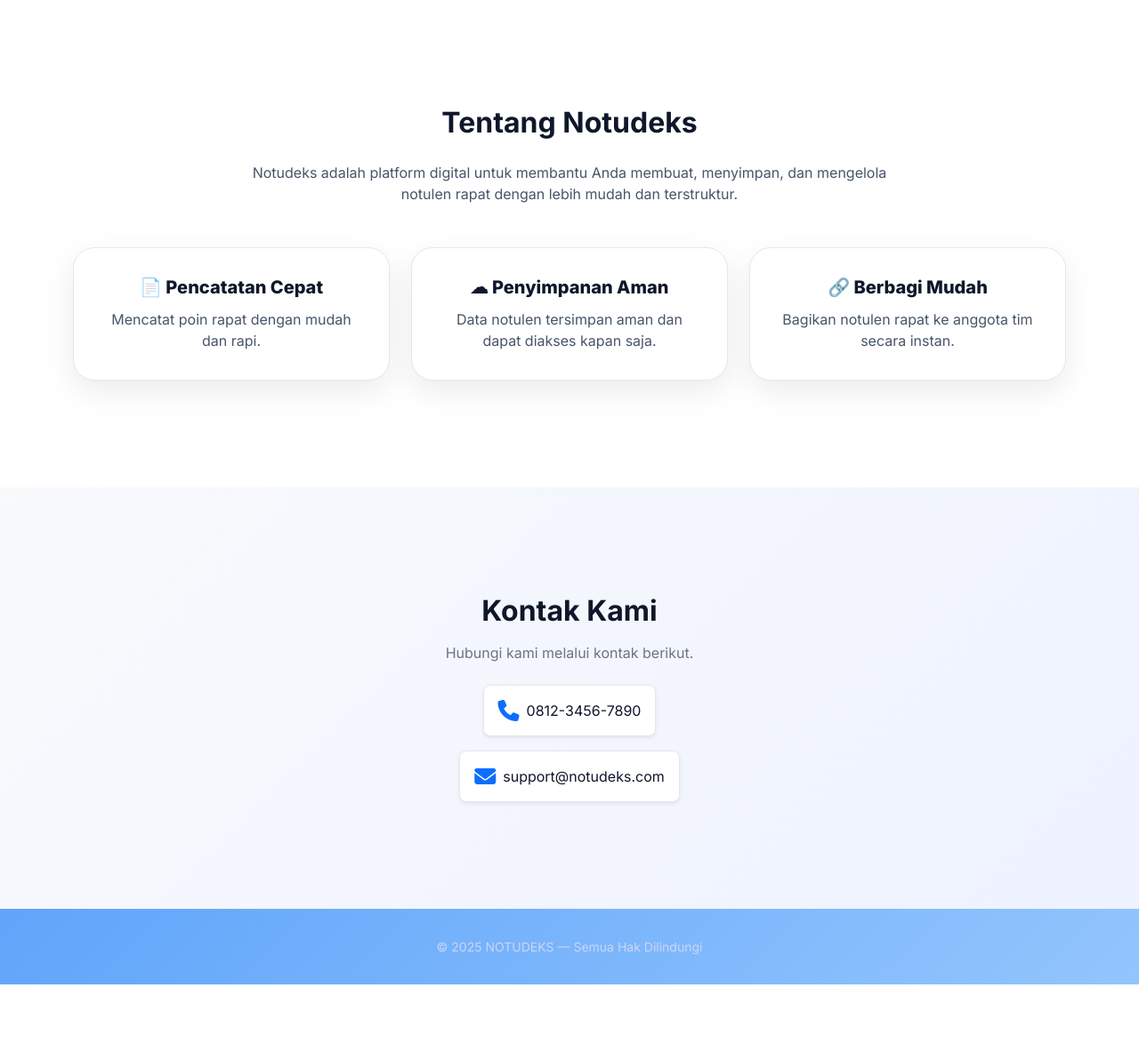
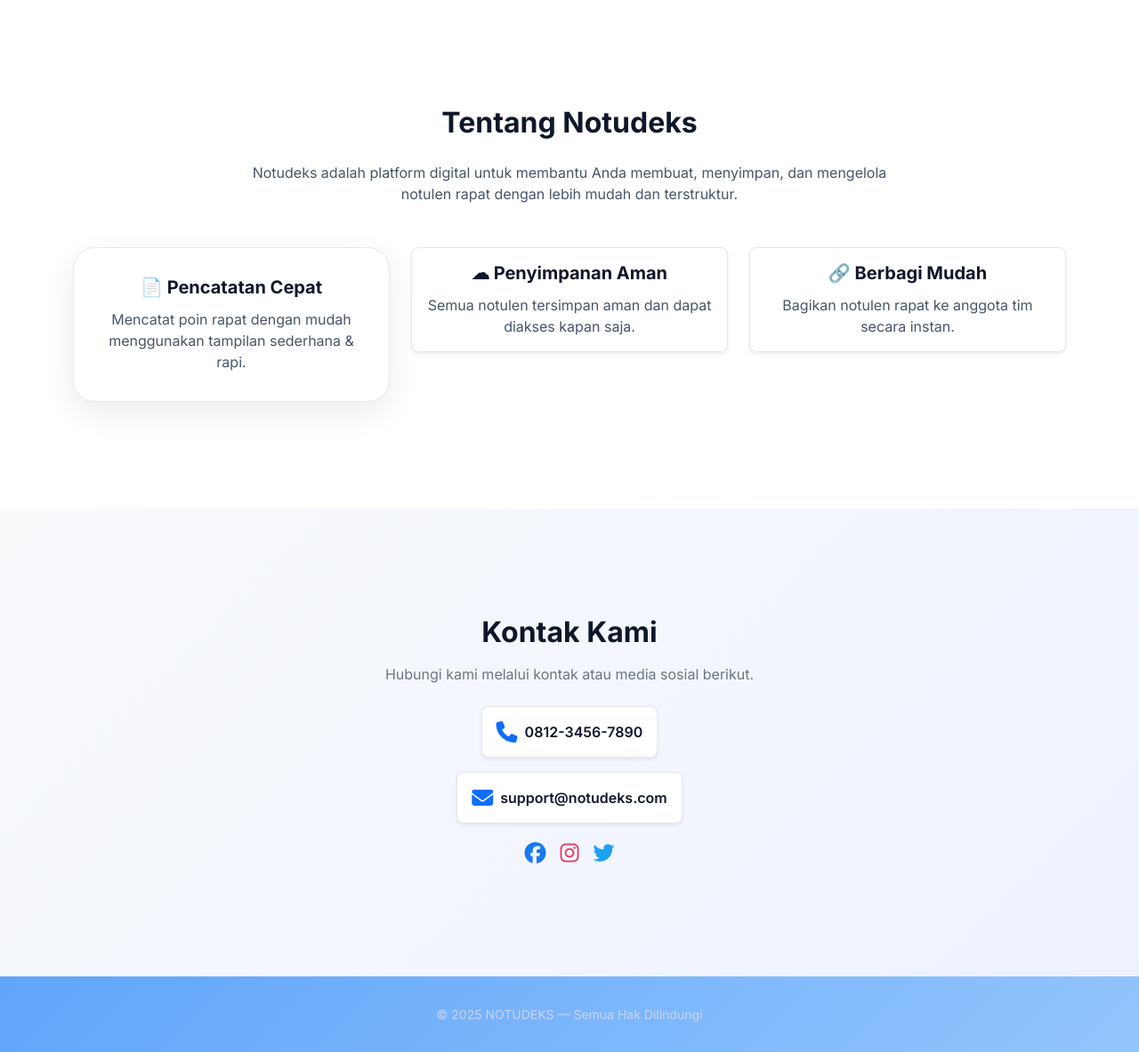
Before and after one commit to nalitanurulizza-maker/NOTULEN, a PHP site: the page made by menu home.php in a window 1280 px wide. Shown: the part 793-1976 px from the top of the page at 89% size. Before the commit the page ends 1900 px from the top, so only its background shows below. Run offline with PHP 8.4, Linux system fonts and the light colour scheme.

Commit message:
clean code

```diff
--- a/menu home.php
+++ b/menu home.php
@@ -1,69 +1,56 @@
 <?php
 session_start();
-require_once 'koneksi.php';
+include 'koneksi.php';
 
 $error = null;
 
-/* ================= LOGIN PROCESS ================= */
-if ($_SERVER['REQUEST_METHOD'] === 'POST') {
+if ($_SERVER['REQUEST_METHOD'] == 'POST') {
+    $user = mysqli_real_escape_string($koneksi, $_POST['user']);
+    $pass = $_POST['pass'];
 
-    $username = trim($_POST['user'] ?? '');
-    $password = $_POST['pass'] ?? '';
+    $query = mysqli_query($koneksi, "SELECT * FROM user WHERE username='$user' LIMIT 1");
 
-    if ($username === '' || $password === '') {
-        $error = "Username dan password wajib diisi!";
-    } else {
+    if ($row = mysqli_fetch_assoc($query)) {
 
-        $stmt = $koneksi->prepare(
-            "SELECT id, username, password, role
-             FROM user
-             WHERE username = ?
-             LIMIT 1"
-        );
-        $stmt->bind_param("s", $username);
-        $stmt->execute();
+        if (password_verify($pass, $row['password'])) {
 
-        $result = $stmt->get_result();
-        $user   = $result->fetch_assoc();
+            // ================= SESSION =================
+            $_SESSION['login']      = true;
+            $_SESSION['username']   = $row['username'];
+            $_SESSION['user_id']    = $row['id'];
+            $_SESSION['role']       = $row['role'];
 
-        if (!$user) {
-            $error = "Username tidak ditemukan!";
-        } elseif (!password_verify($password, $user['password'])) {
-            $error = "Password salah!";
-        } else {
-
-            $_SESSION['login']    = true;
-            $_SESSION['user_id']  = $user['id'];
-            $_SESSION['username'] = $user['username'];
-            $_SESSION['role']     = $user['role'];
-
-            if ($user['role'] === 'admin') {
+            if ($row['role'] === 'admin') {
                 $_SESSION['notif'] = "Selamat datang Admin!";
                 header("Location: dashboard_admin.php");
-                exit;
-            }
-
-            if ($user['role'] === 'peserta') {
+                exit();
+            } elseif ($row['role'] === 'peserta') {
+                $_SESSION['peserta_id'] = $row['id'];
                 $_SESSION['notif'] = "Login berhasil, selamat datang!";
                 header("Location: dashboardpeserta.php");
-                exit;
-            }
-
+                exit();
+            } else {
                 $error = "Role tidak dikenali!";
             }
 
-        $stmt->close();
+        } else {
+            $error = "Password salah!";
+        }
+
+    } else {
+        $error = "Username tidak ditemukan!";
     }
 }
 ?>
 
+
 <!DOCTYPE html>
 <html lang="id">
+
 <head>
   <meta charset="UTF-8">
   <meta name="viewport" content="width=device-width, initial-scale=1.0">
   <title>Notulen Rapat | Kirim</title>
-
   <link href="bootstrap/css/bootstrap.min.css" rel="stylesheet">
   <link rel="stylesheet" href="https://cdnjs.cloudflare.com/ajax/libs/font-awesome/6.5.0/css/all.min.css">
 <style>
@@ -306,7 +293,7 @@ footer{
 
 <body>
 
-<!-- ================= HEADER ================= -->
+  <!-- HEADER -->
   <header>
     <h1>Notudesk</h1>
     <nav>
@@ -316,7 +303,7 @@ footer{
     </nav>
   </header>
 
-<!-- ================= HERO ================= -->
+  <!-- HERO -->
   <section id="hero" class="hero">
   <h2>
     Catatan Rapat <span>Berkualitas</span><br>
@@ -330,95 +317,109 @@ footer{
   </button>
 </section>
 
-<!-- ================= MODAL LOGIN ================= -->
-<div class="modal fade" id="loginModal" tabindex="-1">
+
+  <!-- MODAL LOGIN -->
+  <div class="modal fade" id="loginModal" tabindex="-1" aria-hidden="true">
     <div class="modal-dialog modal-dialog-centered">
-    <div class="modal-content">
+      <div class="modal-content shadow">
 
         <div class="modal-header bg-primary text-white">
           <h5 class="modal-title">Form Login</h5>
         <button type="button" class="btn-close btn-close-white" data-bs-dismiss="modal"></button>
         </div>
-
         <div class="modal-body">
-
-        <?php if ($error): ?>
-          <div class="alert alert-danger text-center alert-login">
-            <?= htmlspecialchars($error); ?>
+          <?php if (isset($error)) : ?>
+                    <div class="alert alert-danger text-center">
+                        <?php echo $error; ?>
                     </div>
                 <?php endif; ?>
+       <form  method="POST">
+            <div class="text-center mb-4">
+              <h3 class="fw-bold">Notudeks</h3>
+            </div>
 
-        <form method="POST">
             <div class="mb-3">
-            <label class="form-label">Username</label>
-            <input type="text" name="user" class="form-control" required>
+                <label for="user" class="form-label">Username</label>
+                <input type="text" class="form-control" id="user" name="user" required>
             </div>
             <div class="mb-3">
-            <label class="form-label">Password</label>
-            <input type="password" name="pass" class="form-control" required>
+                <label for="pass" class="form-label">Password</label>
+                <input type="password" class="form-control" id="pass" name="pass" required>
             </div>
-          <button class="btn btn-primary w-100">Login</button>
+             <button type="submit" class="btn btn-primary w-100">Login</button>
           </form>
-
           <p class="text-center mt-3">
                         belum punya akun? <a href="register.php">register di sini</a>
                     </p>
+        </div>
 
+      </div>
+    </div>
+  </div>
+
+  <!-- SECTION TENTANG -->
+  <section id="tentang">
+    <div class="container">
+      <h2 class="fw-bold text-center mb-4">Tentang Notudeks</h2>
+
+      <p class="text-center mb-4">
+        Notudeks adalah platform digital untuk membantu Anda membuat, menyimpan, dan mengelola notulen rapat
+        dengan lebih mudah dan terstruktur.
+      </p>
+
+      <div class="row g-4 mt-4">
+        <div class="col-md-4">
+          <div class="card-animate">
+            <h5 class="fw-bold">📄 Pencatatan Cepat</h5>
+            <p>Mencatat poin rapat dengan mudah menggunakan tampilan sederhana & rapi.</p>
+          </div>
+        </div>
+
+        <div class="col-md-4">
+          <div class="p-3 shadow-sm bg-white rounded-3 card-animate card-hover">
+            <h5 class="fw-bold">☁ Penyimpanan Aman</h5>
+            <p>Semua notulen tersimpan aman dan dapat diakses kapan saja.</p>
+          </div>
+        </div>
+
+        <div class="col-md-4">
+          <div class="p-3 shadow-sm bg-white rounded-3 card-animate card-hover">
+            <h5 class="fw-bold">🔗 Berbagi Mudah</h5>
+            <p>Bagikan notulen rapat ke anggota tim secara instan.</p>
           </div>
         </div>
       </div>
     </div>
 
-<!-- ================= TENTANG ================= -->
-<section id="tentang">
-  <div class="container">
-    <h2 class="fw-bold text-center mb-4">Tentang Notudeks</h2>
-
-    <p class="text-center mb-4">
-      Notudeks adalah platform digital untuk membantu Anda membuat, menyimpan,
-      dan mengelola notulen rapat dengan lebih mudah dan terstruktur.
-    </p>
-
-    <div class="row g-4 mt-4">
-      <div class="col-md-4">
-        <div class="card-animate">
-          <h5>📄 Pencatatan Cepat</h5>
-          <p>Mencatat poin rapat dengan mudah dan rapi.</p>
-        </div>
-      </div>
-
-      <div class="col-md-4">
-        <div class="card-animate">
-          <h5>☁ Penyimpanan Aman</h5>
-          <p>Data notulen tersimpan aman dan dapat diakses kapan saja.</p>
-        </div>
-      </div>
-
-      <div class="col-md-4">
-        <div class="card-animate">
-          <h5>🔗 Berbagi Mudah</h5>
-          <p>Bagikan notulen rapat ke anggota tim secara instan.</p>
-        </div>
-      </div>
-    </div>
-  </div>
   </section>
 
-<!-- ================= KONTAK ================= -->
+  <!-- KONTAK -->
   <section id="kontak">
     <div class="container text-center">
       <h2 class="fw-bold mb-3">Kontak Kami</h2>
-    <p class="text-secondary mb-4">Hubungi kami melalui kontak berikut.</p>
+
+      <p class="text-secondary mb-4">Hubungi kami melalui kontak atau media sosial berikut.</p>
 
       <div class="d-flex flex-column align-items-center gap-3">
-      <div class="p-3 bg-white rounded-3 shadow-sm d-flex align-items-center gap-2">
+
+        <div class="p-3 rounded-3 bg-white shadow-sm d-flex align-items-center gap-2">
           <i class="fas fa-phone text-primary fs-4"></i>
-        <span>0812-3456-7890</span>
+          <span class="fw-semibold">0812-3456-7890</span>
         </div>
 
-      <div class="p-3 bg-white rounded-3 shadow-sm d-flex align-items-center gap-2">
+        <div class="p-3 rounded-3 bg-white shadow-sm d-flex align-items-center gap-2">
           <i class="fas fa-envelope text-primary fs-4"></i>
-        <span>support@notudeks.com</span>
+          <span class="fw-semibold">support@notudeks.com</span>
+        </div>
+
+       <div class="d-flex justify-content-center gap-3 fs-4">
+        <a href="#" style="color:#1877f2;"><i class="fa-brands fa-facebook social-icon"></i></a>
+        <a href="#" style="color:#e4405f;"><i class="fa-brands fa-instagram social-icon"></i></a>
+        <a href="#" style="color:#1da1f2;"><i class="fa-brands fa-twitter social-icon"></i></a>
+      </div>
+
+
+          </div>
         </div>
       </div>
     </div>
@@ -428,11 +429,37 @@ footer{
 
   <script src="bootstrap/js/bootstrap.bundle.min.js"></script>
 
-<?php if ($error): ?>
+  <!-- ANIMASI JAVASCRIPT -->
   <script>
-  new bootstrap.Modal(document.getElementById('loginModal')).show();
+    const fadeElements = document.querySelectorAll('.fade-in');
+    const cards = document.querySelectorAll('.card-animate');
+
+    function checkScroll() {
+      fadeElements.forEach(el => {
+        if (el.getBoundingClientRect().top < window.innerHeight - 80) {
+          el.classList.add('show');
+        }
+      });
+
+      cards.forEach(card => {
+        if (card.getBoundingClientRect().top < window.innerHeight - 80) {
+          card.classList.add('show');
+        }
+      });
+    }
+
+    window.addEventListener('scroll', checkScroll);
+    window.addEventListener('load', checkScroll);
+  </script>
+
+<?php if (isset($error)) : ?>
+<script>
+  var loginModal = new bootstrap.Modal(document.getElementById('loginModal'));
+  loginModal.show();
 </script>
 <?php endif; ?>
 
+
 </body>
+
 </html>
```
Also changed, not shown: 1 other file. Lines whose indentation alone changed are shown as unchanged.
